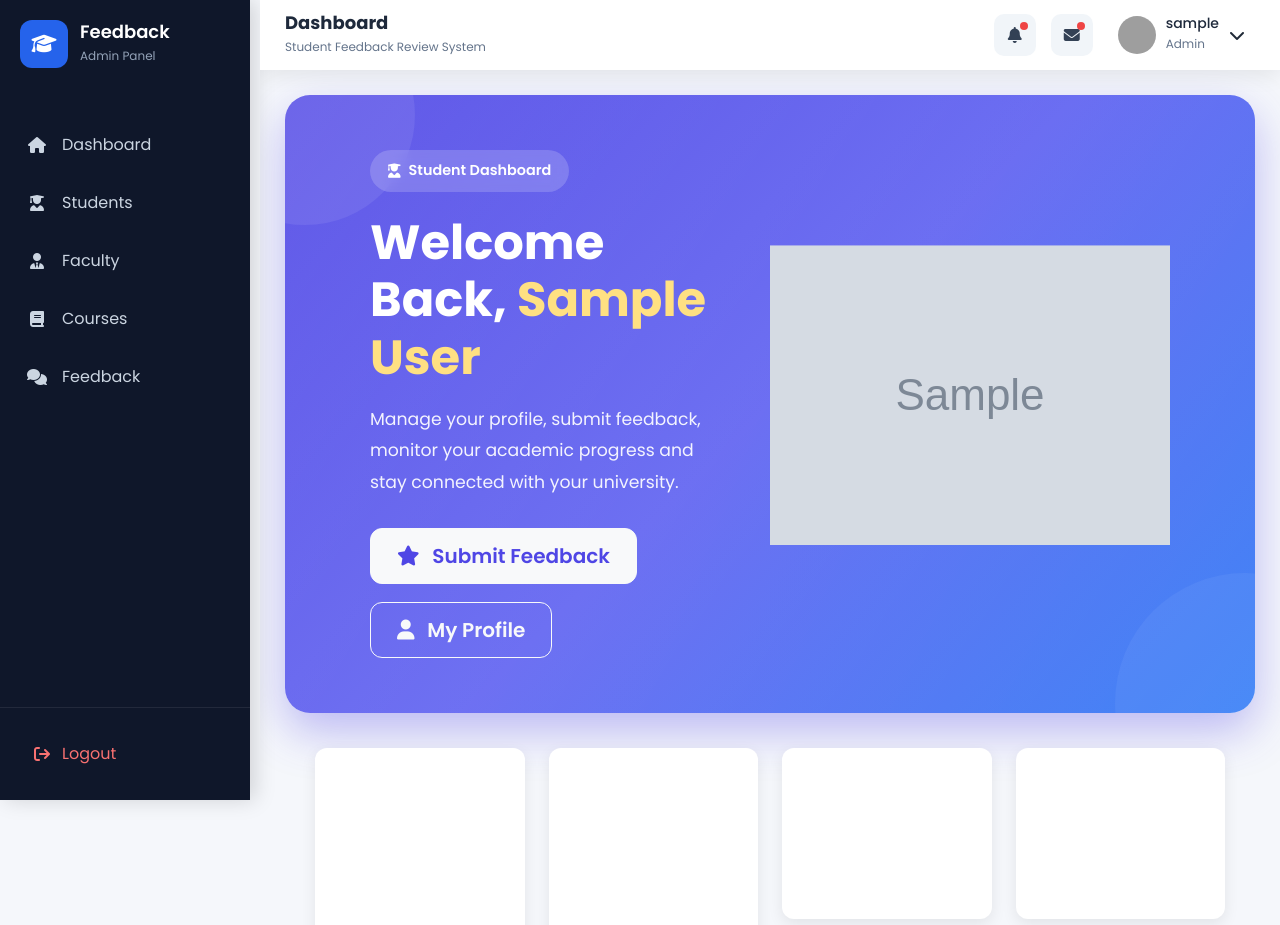
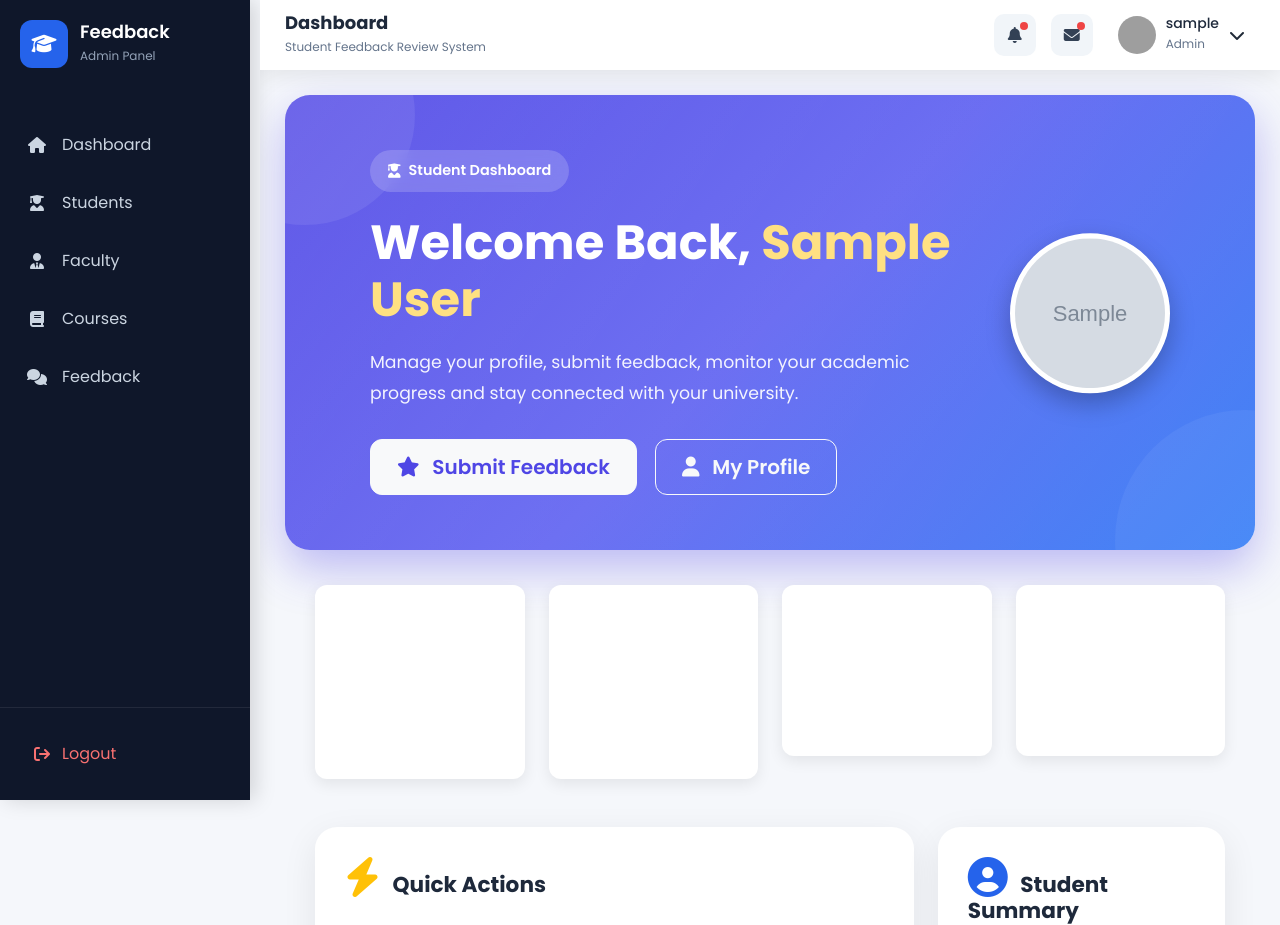
Before and after one commit to gurashthapa/student-feedback-review-system, a Flask app: page /student/dashboard in a window 1280 px wide. Shown: the top 925 px of the page. Run offline with Flask 3, Linux system fonts and the light colour scheme; the visitor is signed in with stand-in values (Sample User, id 1); tables that the repository leaves empty hold one stand-in row (values such as "Sample post"); grey boxes marked "Sample" are stand-in pictures; grey boxes are pictures that could not be loaded.

Commit message:
Fix student dashboard profile picture UI

```diff
--- a/app/routes/student_routes.py
+++ b/app/routes/student_routes.py
@@ -486,6 +486,32 @@
         flash("Please login first.", "warning")
         return redirect(url_for("auth.login"))
 
+    if request.method == "POST":
+
+        full_name = request.form.get("full_name")
+        email = request.form.get("email")
+        phone = request.form.get("phone")
+        address = request.form.get("address")
+        semester = request.form.get("semester")
+
+        # Update User table
+        if student.user:
+            student.user.full_name = full_name
+            student.user.email = email
+
+        # Update Student table
+        student.phone = phone
+        student.address = address
+
+        if semester:
+            student.semester = int(semester)
+
+        db.session.commit()
+
+        flash("Profile updated successfully!", "success")
+
+        return redirect(url_for("student.profile"))
+
     return render_template(
         "student/edit_profile.html",
         student=student
--- a/app/static/css/dashboard.css
+++ b/app/static/css/dashboard.css
@@ -231,31 +231,33 @@
 }
 
 .hero-buttons .btn-outline-light:hover{
-
     background:#fff;
-
     color:#4f46e5;
-
 }
 
-
-
-    width:220px;
-
-    height:220px;
-
+/* Student Profile Picture */
+.student-avatar{
+    width:160px;          /* Change to 140px if you want it smaller */
+    height:160px;
     border-radius:50%;
-
     overflow:hidden;
-
-    border:8px solid rgba(255,255,255,.25);
-
+    border:5px solid #fff;
     background:#fff;
-
-    box-shadow:0 15px 35px rgba(0,0,0,.25);
-
+    box-shadow:0 10px 25px rgba(0,0,0,.25);
+    flex-shrink:0;
 }
 
+.student-avatar img{
+    width:100%;
+    height:100%;
+    object-fit:cover;
+    display:block;
+    transition:.4s;
+}
+
+.student-avatar:hover img{
+    transform:scale(1.08);
+}
 .student-avatar img{
 
     width:100%;
--- a/app/templates/student/history.html
+++ b/app/templates/student/history.html
@@ -134,7 +134,7 @@
                     <td>
                         <div class="faculty-info">
                             <i class="fas fa-user-tie"></i>
-                            {{ fb.faculty.full_name }}
+                            {{ fb.faculty.department.department_name }}
                         </div>
                     </td>
 
```
